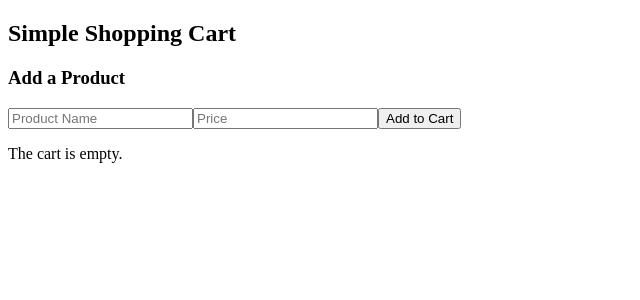
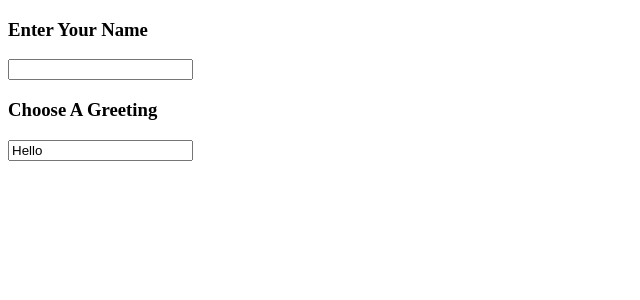
Before and after one commit to Dev-NurAbdi/React-Exercises, a React (Vite) app: page / in a window 1280 px wide. Shown: the top 300 px of the page, without its empty margins (0-640 px from the left). Built offline with nearby package versions, Linux system fonts and the light colour scheme.

Commit message:
Exercise 06

```diff
--- /dev/null
+++ b/Exercise 06/ChangingTitle.jsx
@@ -0,0 +1,35 @@
+import { useEffect, useState } from "react";
+
+const ChangingTitle = ()=>{
+
+
+const [name,setName] = useState("");
+const [greeting,setGreeting] = useState ("Hello")
+
+useEffect(()=>{
+
+    if(name === ""){
+        document.title = "Welcome"
+    }else{
+        document.title = `${greeting} ${name}`
+    }
+
+},[name,greeting])
+
+    return (
+        <div>
+            <h3>Enter Your Name</h3>
+            <input
+            type="text"
+            value={name}
+            onChange={(event)=> setName (event.target.value)}/>
+
+            <h3>Choose A Greeting</h3>
+            <input
+            type="text"
+            value={greeting}
+            onChange={(event)=> setGreeting (event.target.value)}/>
+        </div>
+    )
+}
+export default ChangingTitle;
--- a/Feedback lessons/TodoList.jsx
+++ b/Feedback lessons/TodoList.jsx
@@ -33,6 +33,7 @@ import { useState } from "react";
 //             <input
 //             type="text"
 //             placeholder="Enter a new to-do"
+                                        // marwalibo is badal dhaco setInputValue waxad ku badashaa waxa userka uu qoray
 //             onChange={(event)=> setInputValue(event.target.value)}
 //             value={inputValue}
 //             />
--- a/src/App.jsx
+++ b/src/App.jsx
@@ -1,18 +1,32 @@
-import { useState } from "react";
-import ShoppingCart from "../Exercisae 05/ShoppingCart";
-// import TodoList from "./TodoList";
+// import { useEffect } from "react";
+// import { useState } from "react";
+import ChangingTitle from "../Exercise 06/ChangingTitle";
+function App() {
 
+// const [title,setTitle] = useState ("Hello, React")
+// const [name,setName] = useState (" Nur")
 
-function App() {
+// useEffect(()=>{
+//     document.title = title ;
+//     console.log(title)
+// },[title])
 
 
  return (
-    <>
-     {/* <TodoList/> */}
-     <ShoppingCart/>
+  <div>
+         <ChangingTitle/>
+    {/* <h1>Enter  any Title  you want</h1>
+    <input
+    type="text"
+    onChange={(event)=> setName(event.target.value)}
+    value={name}/>
+    <input
+    type="text"
+    onChange={(event)=> setTitle(event.target.value)}
+    value={title}/> */}
 
-    </>
-  );
+  </div>
+  )
 
       }
 export default App;
```
